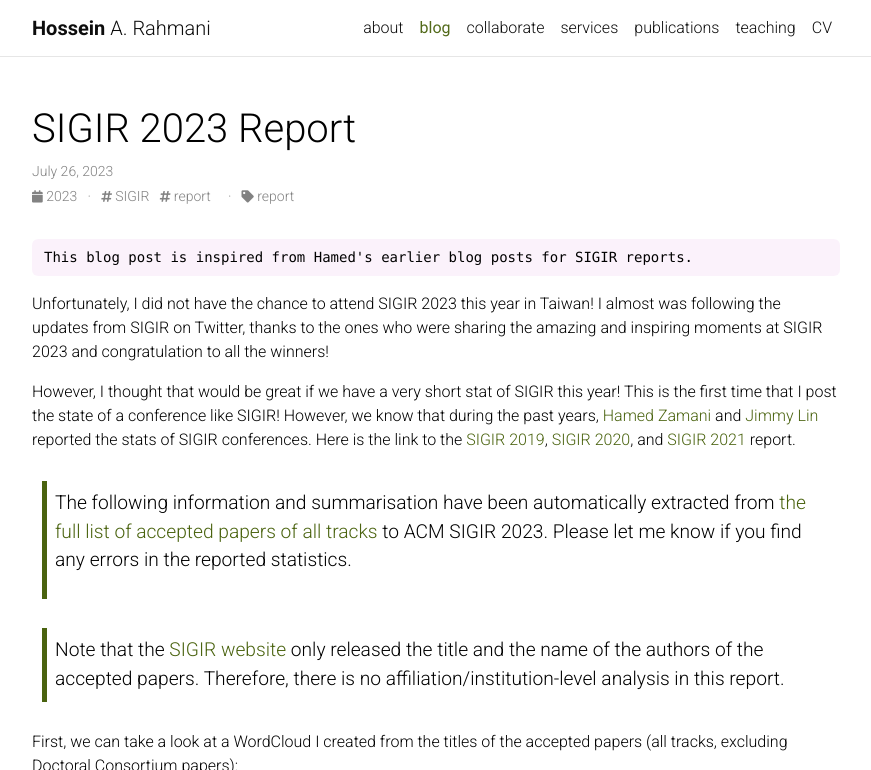
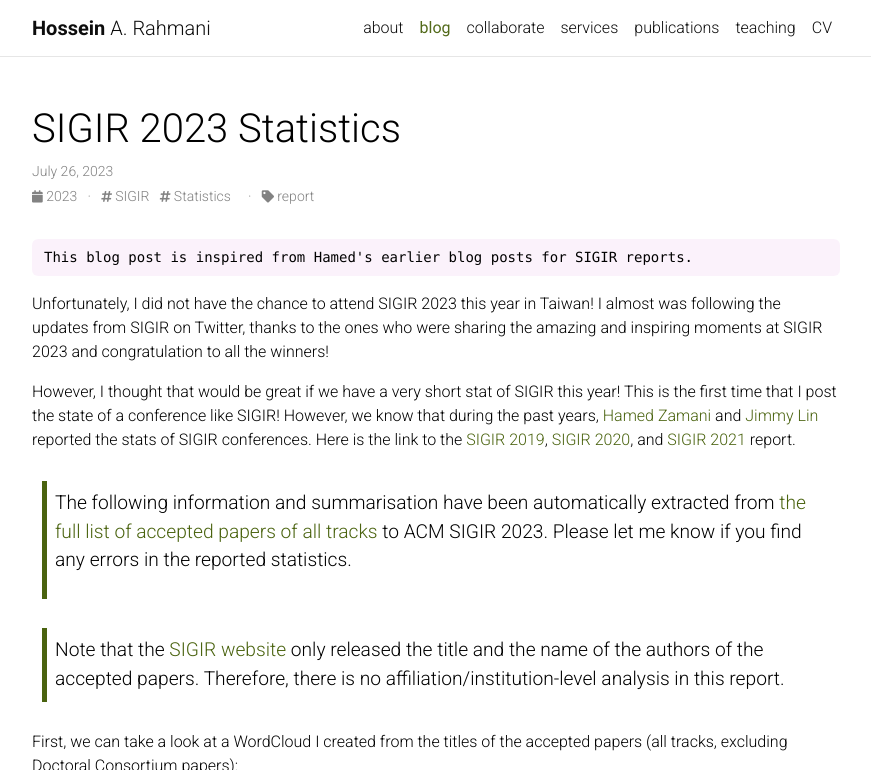
Before and after one commit to rahmanidashti/rahmanidashti.github.io, a Jekyll site: the page built from _posts/2023-07-26-sigir23-stats.md, in a window 1280 px wide and 900 px high, cut to the strip 0-770 px from the top of the window. Shown: the whole strip, without its empty margins (204-1075 px from the left). Built offline with Jekyll 4.4.1, drawn with Linux system fonts in a browser that asks for light colours; full-size pictures stand in for the smaller copies a plugin makes; comment, search, counter and statistics services are not loaded; a style sheet for code colours, icons or effects is not loaded.

Commit message:
Update 2023-07-26-sigir23-stats.md

```diff
--- a/_posts/2023-07-26-sigir23-stats.md
+++ b/_posts/2023-07-26-sigir23-stats.md
@@ -1,9 +1,9 @@
 ---
 layout: post
-title:  SIGIR 2023 Report
+title:  SIGIR 2023 Statistics
 date:   2023-07-26 22:40:16
-description: A short report on SIGIR 2023
-tags: SIGIR report
+description: A short statistics on SIGIR 2023
+tags: SIGIR Statistics
 categories: report
 ---
 
```
